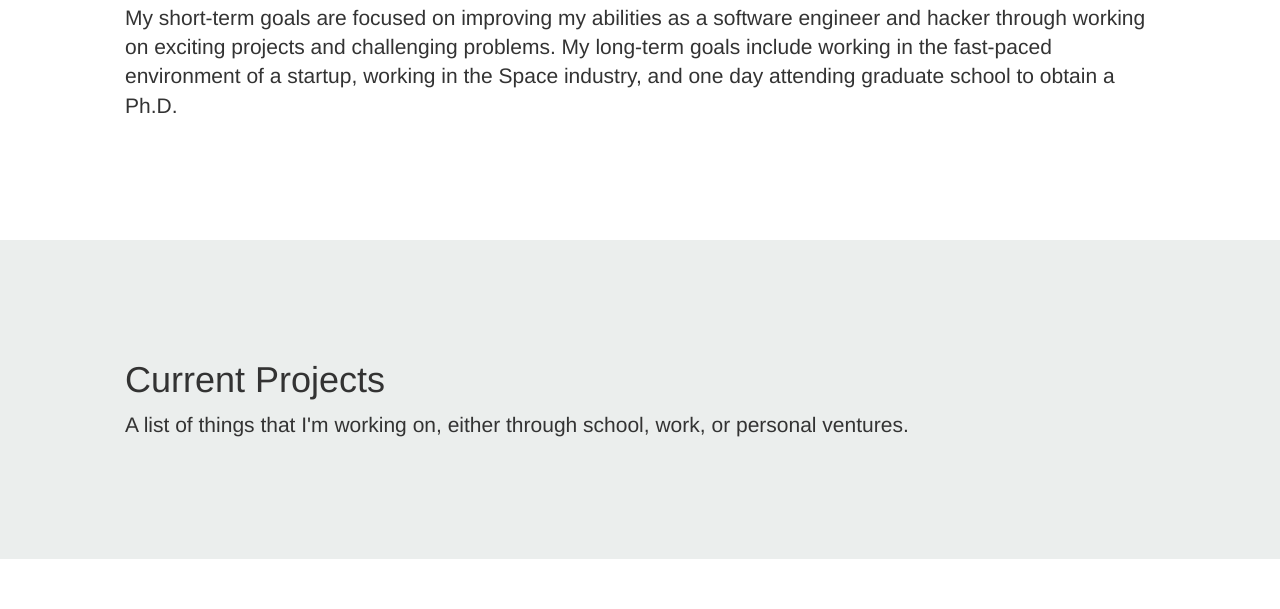
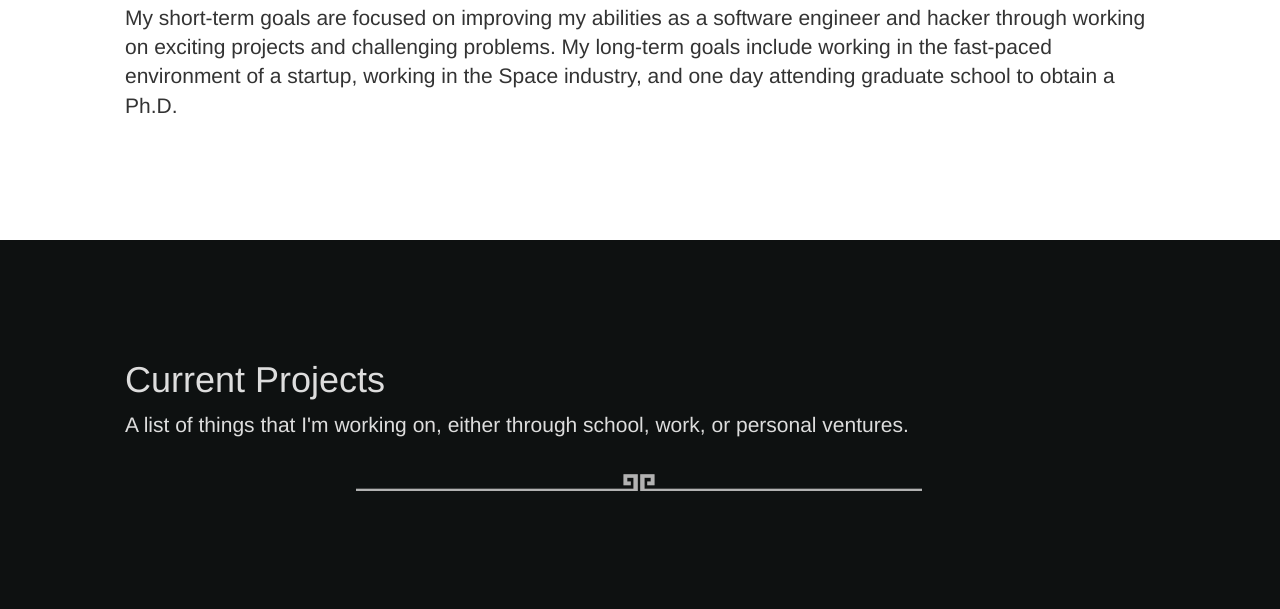
Before and after one commit to njdup/portfolio, a Node project: template views/index.html in a window 1280 px wide. Shown: the part 775-1384 px from the top of the page. Before the commit the page ends 1334 px from the top, so only its background shows below. Run offline with Node 20 templates, Linux system fonts and the light colour scheme; the template is opened without the code that fills it: most values are stand-ins (such as "Sample title", 1, 10 or a date in 2020); some libraries are stand-ins or nearby versions.

Commit message:
Worked on projects list

```diff
--- a/public/stylesheets/style.css
+++ b/public/stylesheets/style.css
@@ -50,7 +50,9 @@ section {
 }
 
 .alternate-info {
-  background-color: #ebeeed;
+  /*background-color: #ebeeed;*/
+  background-color: #0e1111;
+  color: #dddddd;
 }
 
 .project-header h3 {
@@ -64,3 +66,17 @@ section {
 .projects-list ul {
   list-style: none;
 }
+
+.skills-list * {
+  display: inline;
+}
+
+.skills-list p {
+  color: #D93537;
+}
+
+.projects-divider {
+  background: url('/images/fancy_divider.png') no-repeat scroll center center transparent;
+  width: 100%;
+  height: 50px;
+}
--- a/views/index.html
+++ b/views/index.html
@@ -45,13 +45,17 @@
           A list of things that I'm working on, either through school, work, or personal ventures.
         </p>
         <div class="projects-list">
+          <div class="projects-divider"></div>
           {% for project in projects %}
             {% if loop.first %}<ul>{% endif %}
             <li>
-              <div class="project-header"><h3>{{ project.title }}</h3> - <p>{{ project.tagline }}</p></div>
+              <div class="project-header"><h3>{{ project.title }}</h3>  &nbsp;&nbsp; <p><em>{{ project.tagline }}</em></p></div>
+              <br/>
               <p>{{ project.description }}</p>
-              <p> Skills: {% for skill in project.skills %} {{ skill }} {% endfor %}</p>
+              <div class="skills-list"><h4>Tech:</h4><p>&nbsp;&nbsp;{{ project.skills|striptags|join(', ') }}</p></div>
             </li>
+            <br/>
+            <div class="projects-divider"></div>
             {% if loop.last %}</ul>{% endif %}
           {% endfor %}
         </div>
```
Also changed, not shown: public/images/fancy_divider.png (added).
